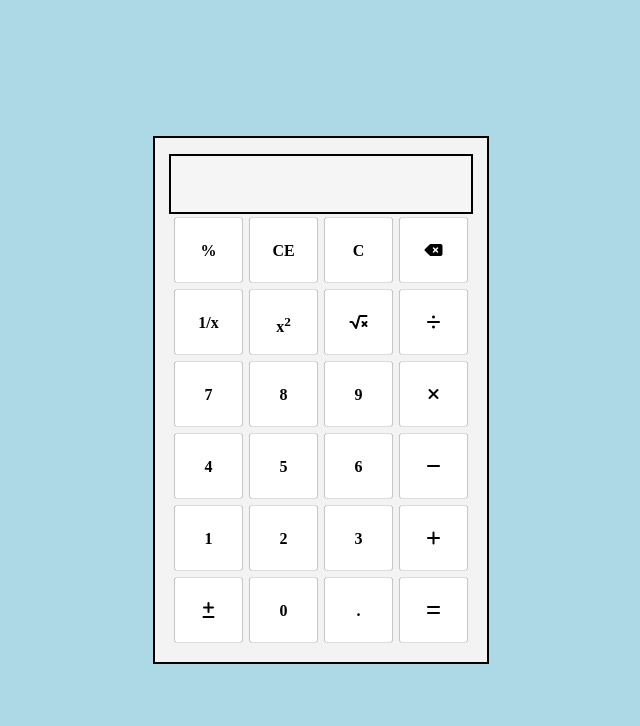
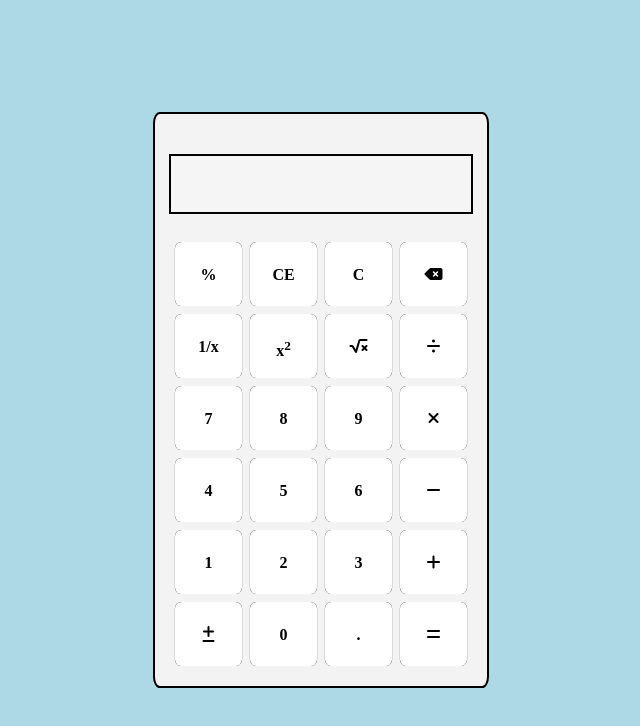
Before and after one commit to SaurabhKoli74/Calculator-Project, a plain HTML site: page index.html in a window 1280 px wide. Shown: the whole page, without its empty margins (319-959 px from the left). Drawn offline with Linux system fonts and the light colour scheme.

Commit message:
updated script.js

```diff
--- a/index.html
+++ b/index.html
@@ -11,12 +11,12 @@
 </head>
 
 <body>
-        <div class="main">
+
 
     <div class="app">
 
 
-                <div class="display-container" >
+        <div class="display-container">
 
             <p id="display">
 
@@ -60,14 +60,14 @@
 
 
 
-            </div>
+
 
 
 
     </div>
 
 
-        <script type="text/javascript" src="script.js" > </script>
+    <script type="text/javascript" src="script.js"> </script>
 </body>
 
 </html>
--- a/style.css
+++ b/style.css
@@ -1,5 +1,5 @@
 body{
-    margin: 0;
+   margin: 0;
     height:100vh;
     width:100vw;
     background-color: lightblue;
@@ -33,19 +33,25 @@ body{
     align-items: center;
     background-color:#f3f3f3;
     border: 2px solid black;
+    border-radius: 2%;
 
 
 }
 
 
 .display-container{
-
+    margin: 1.5rem;
     width:100%;
     height:3.5rem;
-    font-size:1.5rem;
     text-align:end;
     background-color: whitesmoke;
     border: 2px solid black;
+}
+
+#display{
+    font-weight: bold;
+    font-size:1.5rem;
+
 }
 
 
@@ -79,8 +85,8 @@ body{
     background-color: white;
     flex-grow: 1;
     transition: all 0.5s ease-in-out;
-    border-radius: 2%;
-    box-shadow: 0px 0px 1px 0.1px black;
+    border-radius: 10%;
+    box-shadow: 0px 0px 0.5px 0.1px black;
     cursor: pointer;
 
 }
```
Lines whose indentation alone changed are shown as unchanged.
